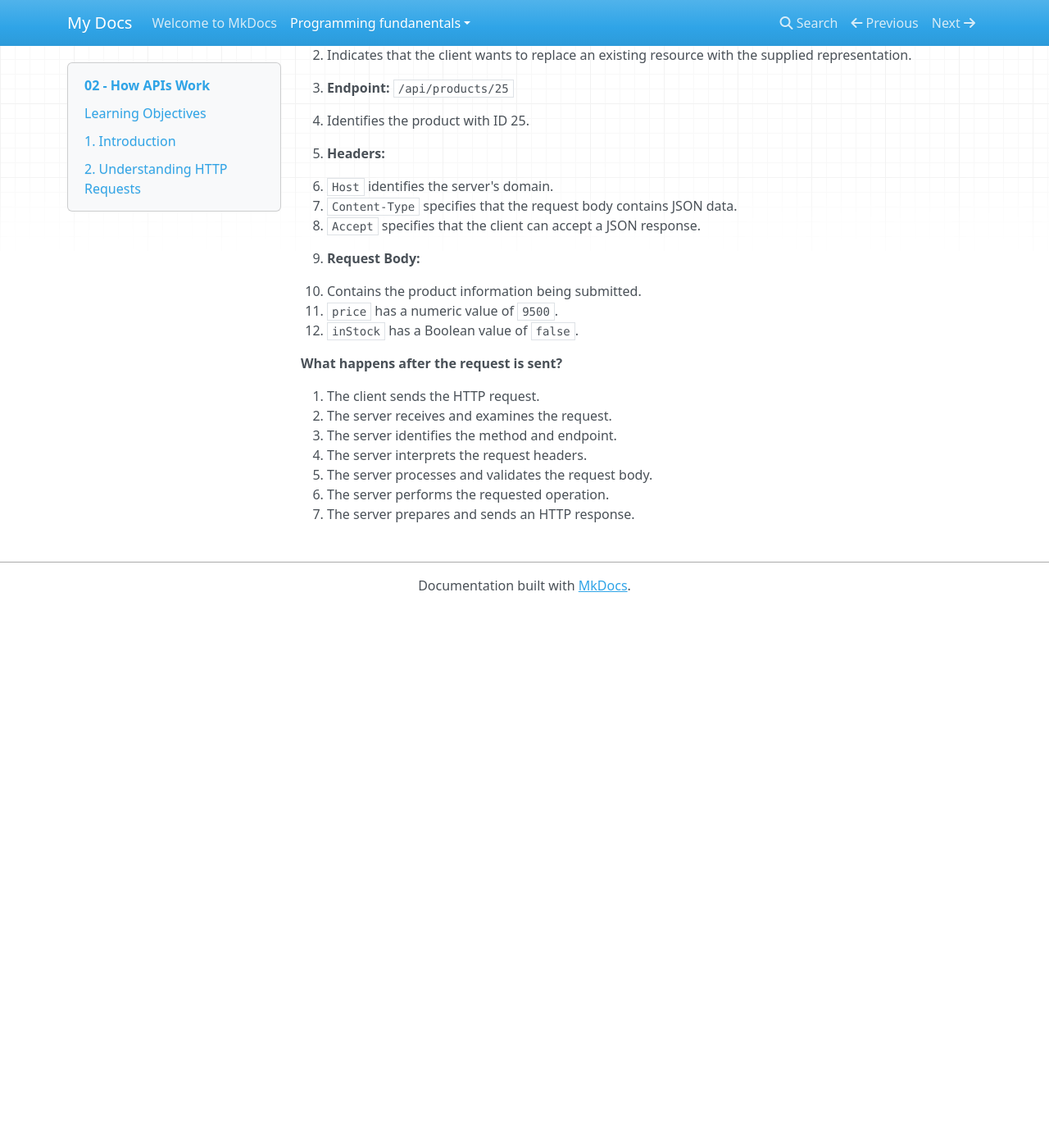
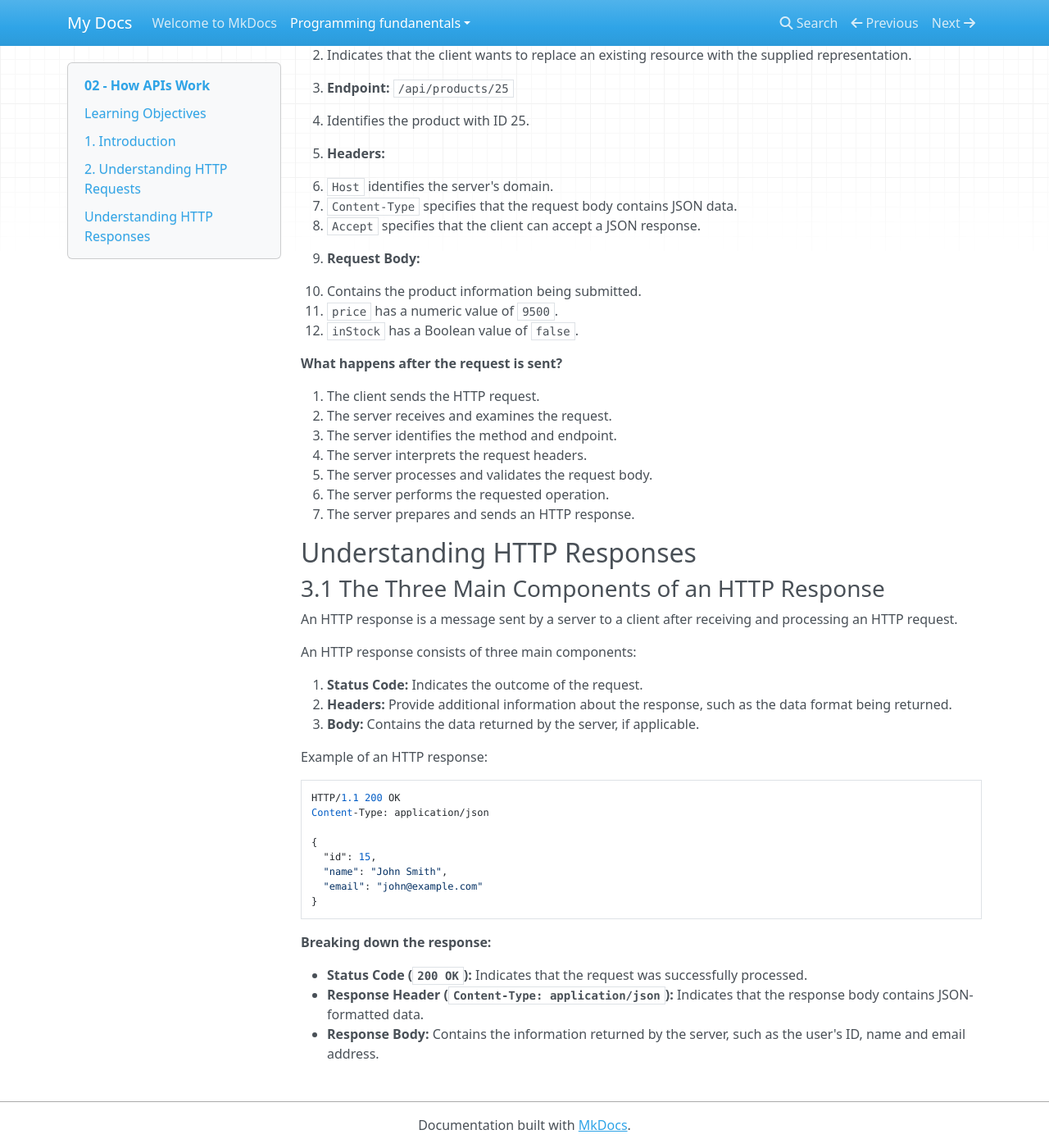
Before and after one commit to mahlatse-02/learning-wiki, an MkDocs documentation site: the page built from docs/programming-fundanentals/api-learning/02-how-apis-work.md, in a window 1280 px wide and 1400 px high, scrolled down 5620 px. Shown: the whole window at 82% size. Built offline with MkDocs 1.6.1, drawn with Linux system fonts in a browser that asks for light colours; nearby versions of some CDN libraries; before the commit the page ends 6362 px from its top, so only the background shows below that.

Commit message:
Understanding HTTP Responses

```diff
--- a/docs/programming-fundanentals/api-learning/02-how-apis-work.md
+++ b/docs/programming-fundanentals/api-learning/02-how-apis-work.md
@@ -293,3 +293,32 @@ Example:
 5. The server processes and validates the request body.
 6. The server performs the requested operation.
 7. The server prepares and sends an HTTP response.
+
+## Understanding HTTP Responses
+
+### 3.1 The Three Main Components of an HTTP Response
+
+An HTTP response is a message sent by a server to a client after receiving and processing an HTTP request.
+
+An HTTP response consists of three main components:
+
+1. **Status Code:** Indicates the outcome of the request.
+2. **Headers:** Provide additional information about the response, such as the data format being returned.
+3. **Body:** Contains the data returned by the server, if applicable.
+
+Example of an HTTP response:
+
+    HTTP/1.1 200 OK
+    Content-Type: application/json
+
+    {
+      "id": 15,
+      "name": "John Smith",
+      "email": "john@example.com"
+    }
+
+**Breaking down the response:**
+
+- **Status Code (`200 OK`):** Indicates that the request was successfully processed.
+- **Response Header (`Content-Type: application/json`):** Indicates that the response body contains JSON-formatted data.
+- **Response Body:** Contains the information returned by the server, such as the user's ID, name and email address.
```
